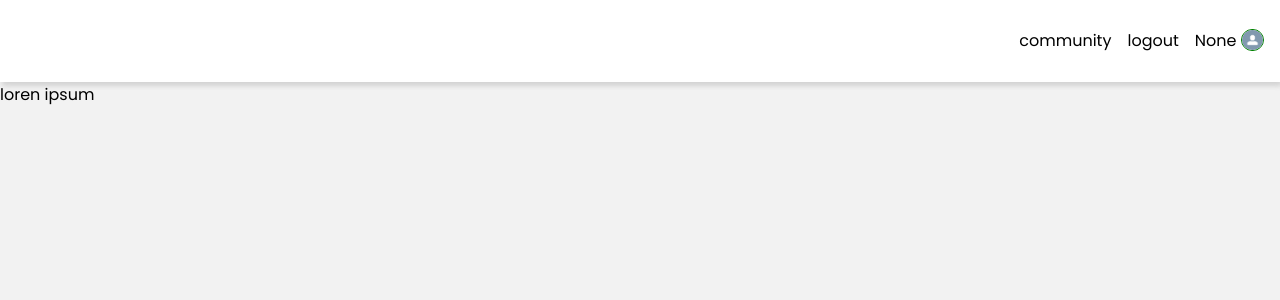
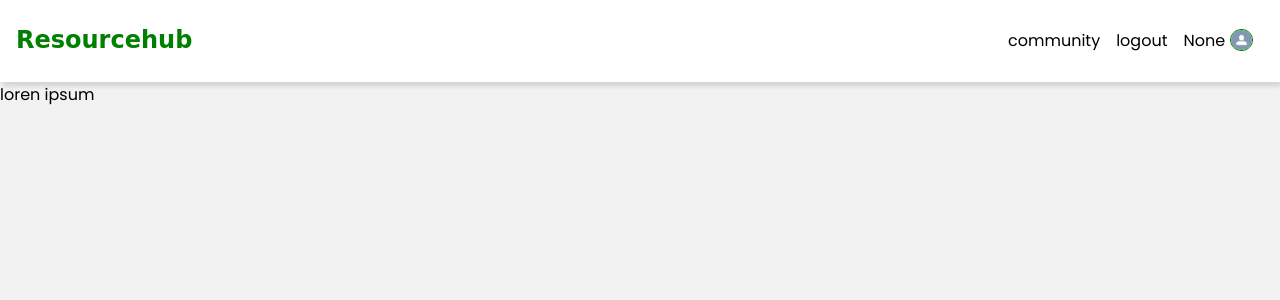
Before and after one commit to jkarenzi/resource_hub, a Flask app: page /linux.html in a window 1280 px wide. Shown: the top 300 px of the page. Run offline with Flask 3, Linux system fonts and the light colour scheme.

Commit message:
modified headers

```diff
--- a/static/css/linux.css
+++ b/static/css/linux.css
@@ -9,12 +9,25 @@
 
 header{
     display: flex;
-    justify-content: flex-end;
+    justify-content: space-between;
     align-items: center;
     background-color: white;
     border-bottom: 2px solid white;
     height: 5rem;
     box-shadow: 2px 4px 5px lightgrey;
+}
+
+header h3{
+    font-weight: 600;
+    font-size: x-large;
+    font-family: cursive;
+    margin-left: 1rem;
+    color: green;
+}
+
+nav {
+    width: 17rem;
+    display: flex;
 }
 
 header a{
--- a/templates/form.html
+++ b/templates/form.html
@@ -9,6 +9,8 @@
     </head>
     <body>
         <header>
+            <h3>Resourcehub</h3>
+            <nav>
                 <a href="./read_stats.html">community</a>
                 <a href="/logout">logout</a>
                 <div class = user>
@@ -17,6 +19,7 @@
                         <img src='../static/images/person.png'>
                     </div>
                 </div>
+            </nav>
         </header>
         <div class = big-container>
             <div class = container1>
--- a/templates/linux.html
+++ b/templates/linux.html
@@ -9,6 +9,8 @@
     </head>
     <body>
         <header>
+            <h3>Resourcehub</h3>
+            <nav>
                 <a href="./read_stats.html">community</a>
                 <a href="/logout">logout</a>
                 <div class = user>
@@ -17,6 +19,7 @@
                         <img src='../static/images/person.png'>
                     </div>
                 </div>
+            </nav>
         </header>
         <div class = big-container>
             loren ipsum
--- a/templates/python.html
+++ b/templates/python.html
@@ -9,6 +9,8 @@
     </head>
     <body>
         <header>
+            <h3>Resourcehub</h3>
+            <nav>
                 <a href="./read_stats.html">community</a>
                 <a href="/logout">logout</a>
                 <div class = user>
@@ -17,6 +19,7 @@
                         <img src='../static/images/person.png'>
                     </div>
                 </div>
+            </nav>
         </header>
         <div class = big-container>
             loren ipsum
--- a/templates/read_stats.html
+++ b/templates/read_stats.html
@@ -10,6 +10,8 @@
     </head>
     <body>
         <header>
+            <h3>Resourcehub</h3>
+            <nav>
                 <a href="/logout">Logout</a>
                 <div class = user>
                     {{username}}
@@ -17,6 +19,7 @@
                         <img src='../static/images/person.png'>
                     </div>
                 </div>
+            </nav>
         </header>
         <div class = container>
             <h3>Create a post</h3>
```
Also changed, not shown: static/css/form.css (+14 -1 lines), static/css/python.css (+14 -1 lines), static/css/style.css (+15 -1 lines). Lines whose indentation alone changed are shown as unchanged.
